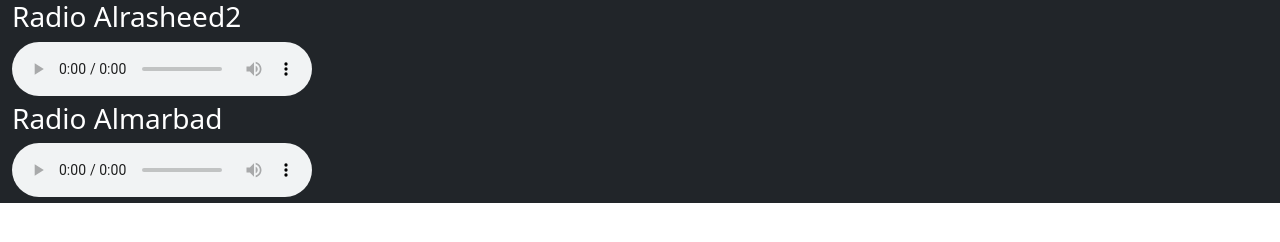
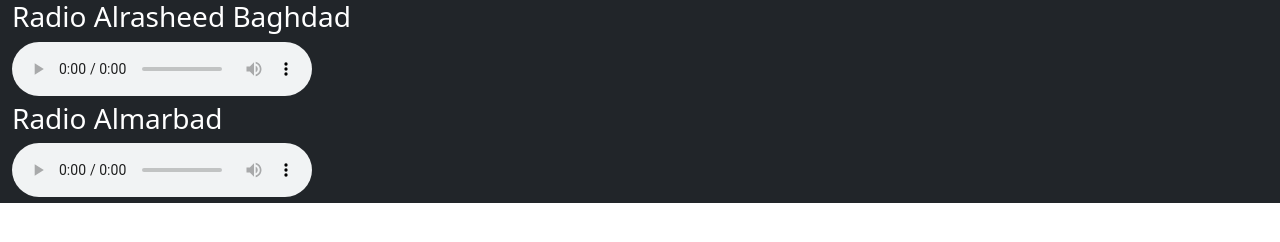
Before and after one commit to omaraljazairy/IraqiRadios, a plain HTML site: page radio.html in a window 1280 px wide. Drawn offline with nearby package versions, Linux system fonts and the light colour scheme.

Commit message:
adjusted the text of radio name

```diff
--- a/radio.html
+++ b/radio.html
@@ -9,7 +9,7 @@
 </head>
 <body>
     <div class="container-fluid bg-dark text-white">
-        <h3>Radio Alrasheed2</h3>
+        <h3>Radio Alrasheed Baghdad</h3>
         <audio controls="controls" src="http://alrasheedmedia.com:9998/stream"></audio>
         <h3>Radio Almarbad</h3>
         <audio controls="controls" src="https://listen.mixlr.com/45ab5444b043a4488d8967622ee958be"></audio>
```
